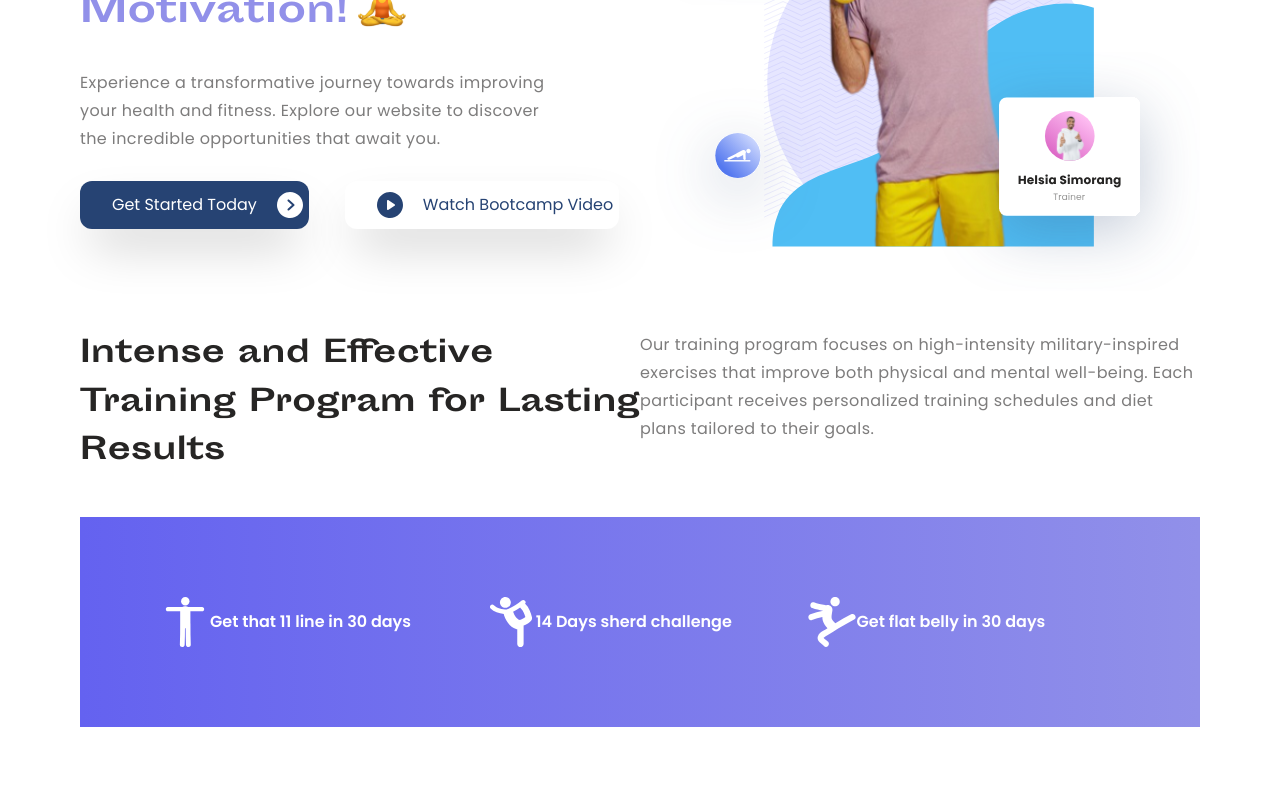
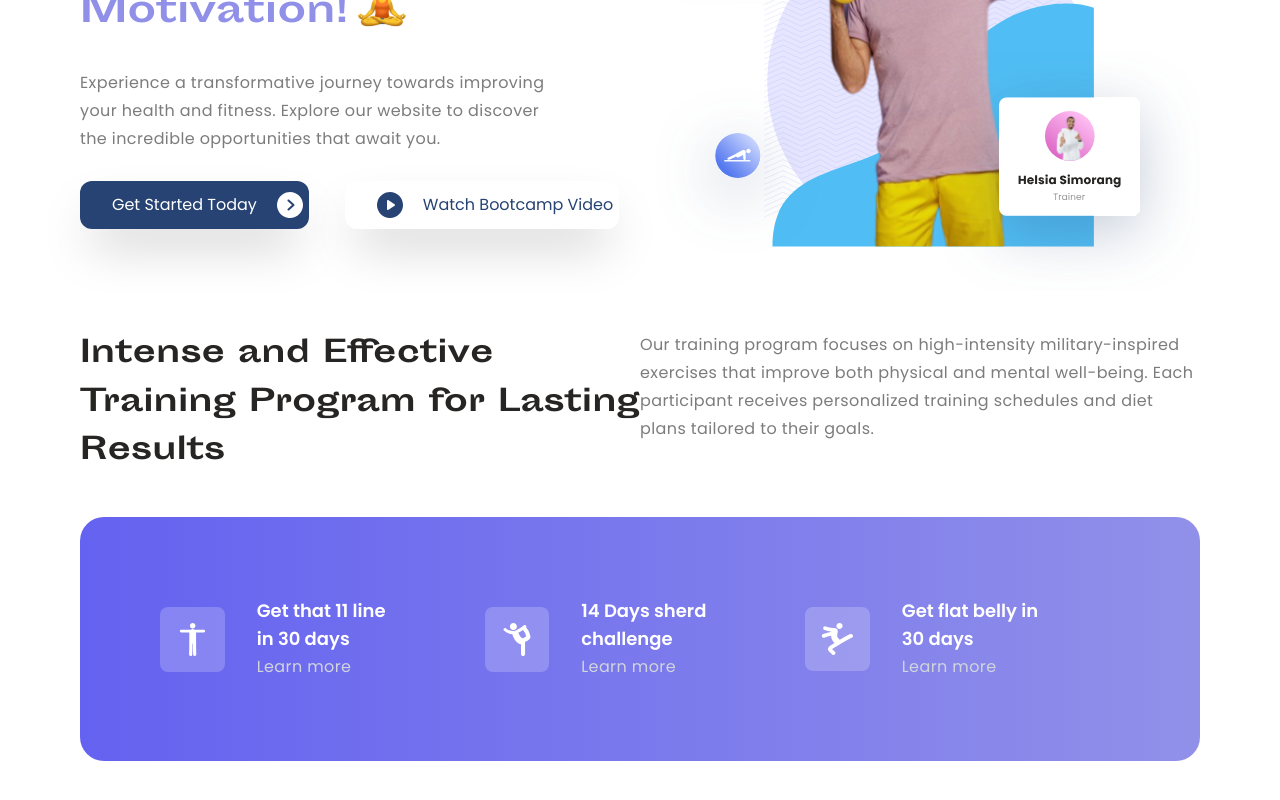
Before and after one commit to sohanemon/helsia-bootcamp, a Next.js app: page / in a window 1280 px wide. Shown: the part 294-1094 px from the top of the page. Built offline with nearby package versions, Linux system fonts and the light colour scheme.

Commit message:
Jun 14, 2023, 11:39 PM

```diff
--- a/src/app/challenges.tsx
+++ b/src/app/challenges.tsx
@@ -1,15 +1,19 @@
+import GrayText from '@/components/ui/gray-text';
 import Image from 'next/image';
 
 export default function Challenges() {
   return (
-    <section className='flex items-center justify-between p-20 bg-gradient-to-r from-themeIndigo-dark to-themeIndigo-light'>
+    <section className='flex items-center justify-between gap-20 p-20 bg-gradient-to-r from-themeIndigo-dark to-themeIndigo-light rounded-3xl'>
       {data.map((el) => (
-        <div key={el.text} className='flex items-center'>
-          <div>
+        <div key={el.text} className='flex items-center gap-8'>
+          <div className='p-4 rounded-lg bg-white/20'>
             <Image src={el.icon} alt='icon' width={50} height={50} />
           </div>
           <div>
-            <p className='font-semibold leading-7 text-white'>{el.text}</p>
+            <p className='text-lg font-semibold leading-7 text-white'>
+              {el.text}
+            </p>
+            <GrayText className='text-gray-300'>Learn more</GrayText>
           </div>
         </div>
       ))}
```
